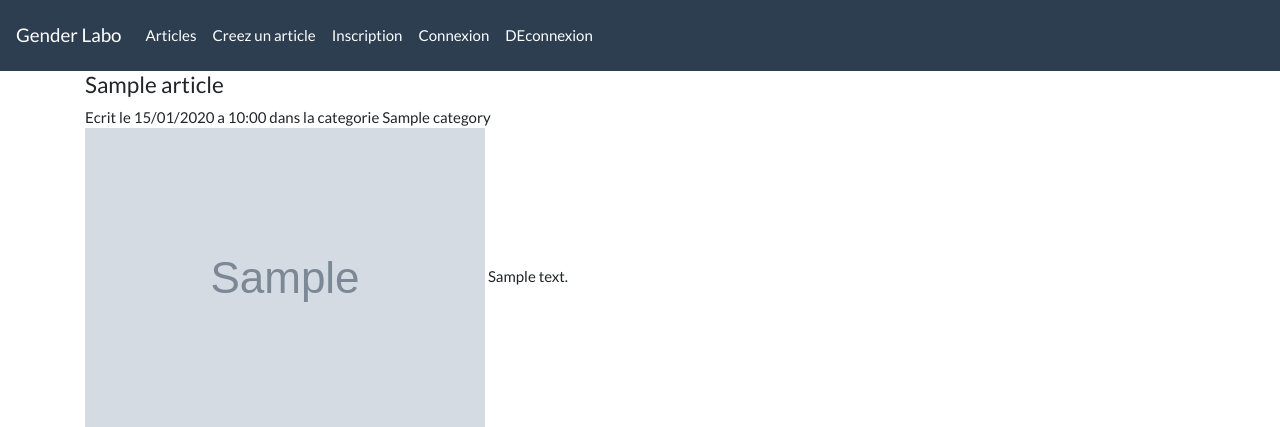
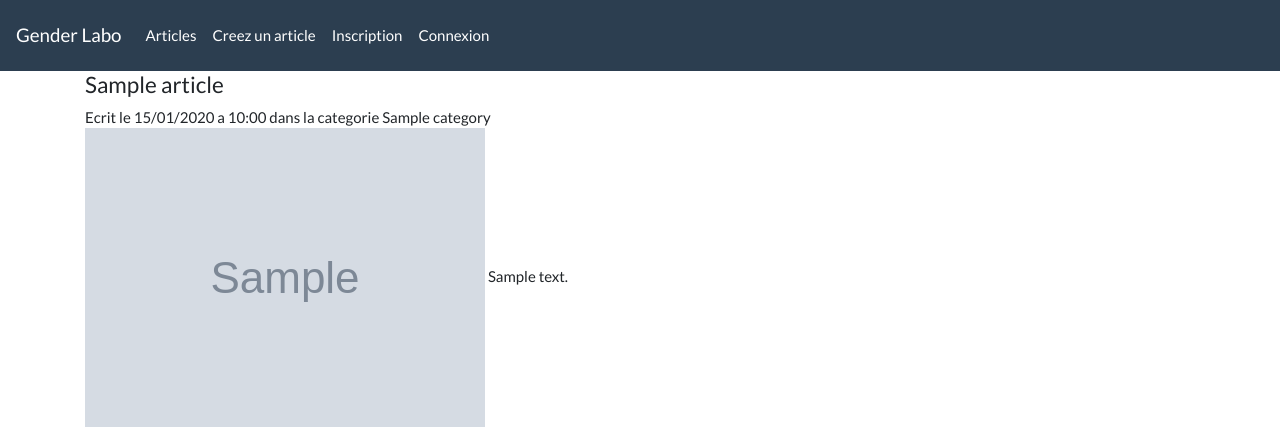
Before and after one commit to ipalakot/sf-symf4_dew_w1, a Symfony app: template symp4_dew_w1/templates/blog/show.html.twig in a window 1280 px wide. Shown: the top 427 px of the page. Run offline with Twig, Linux system fonts and the light colour scheme; the template is opened without the code that fills it: most values are stand-ins (such as "Sample title", 1, 10 or a date in 2020); grey boxes marked "Sample" are stand-in pictures; some libraries are stand-ins or nearby versions.

Commit message:
Connexion ou Deconnexion

```diff
--- a/symp4_dew_w1/templates/base.html.twig
+++ b/symp4_dew_w1/templates/base.html.twig
@@ -25,12 +25,17 @@
                            <li class="nav-item">
                             <a class="nav-link" href="{{ path("security_registration") }}">Inscription</a>
                           </li>
-                          <li class="nav-item">
-                            <a class="nav-link" href="{{ path("security_login") }}">Connexion</a>
-                          </li>
-                          <li class="nav-item">
-                            <a class="nav-link" href="{{ path("security_logout") }}">DEconnexion</a>
-                          </li>
+
+                          {% if not app.user %}
+                            <li class="nav-item">
+                              <a class="nav-link" href="{{ path("security_login") }}">Connexion</a>
+                            </li>
+                          {% else %}
+                            <li class="nav-item">
+                              <a class="nav-link" href="{{ path("security_logout") }}">Deconnexion</a>
+                            </li>
+                          {% endif %}
+
                     </ul>
                   </div>
                 </nav>
```
